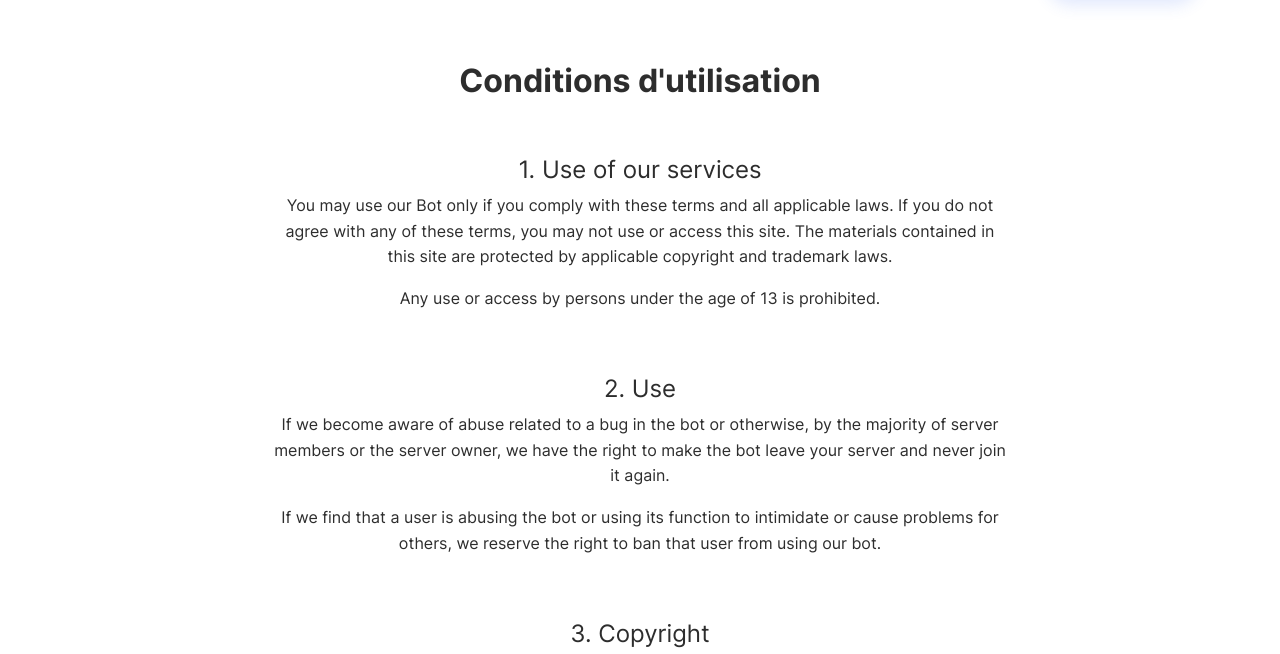
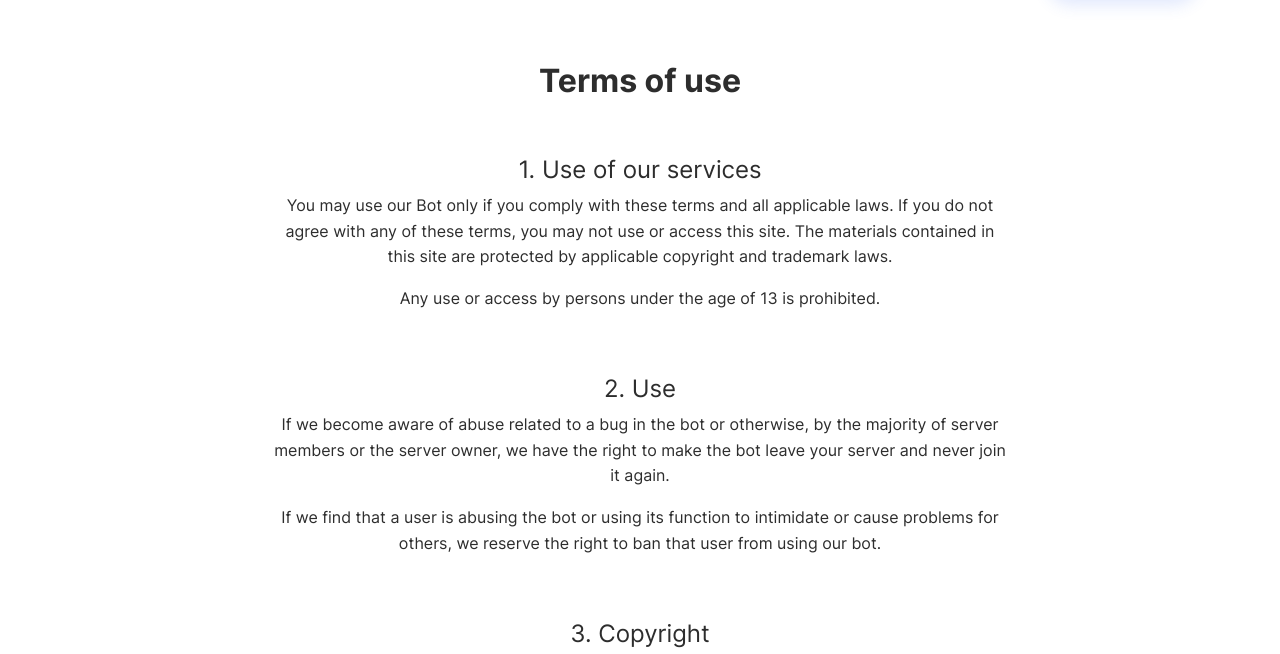
Before and after one commit to Harfeur/TwitchAlerts, a website: page public/terms-of-service.html in a window 1280 px wide. Shown: the part 66-720 px from the top of the page. Drawn offline with nearby package versions, Linux system fonts and the light colour scheme.

Commit message:
Translate Terms of service title

```diff
--- a/public/terms-of-service.html
+++ b/public/terms-of-service.html
@@ -59,7 +59,7 @@
         <div class="container">
             <div class="row mb-5">
                 <div class="col-md-8 col-xl-6 text-center mx-auto">
-                    <h2 class="fw-bold">Conditions d'utilisation</h2>
+                    <h2 class="fw-bold" data-i18n="terms">Conditions d'utilisation</h2>
                 </div>
             </div>
             <div class="row mb-5">
```
